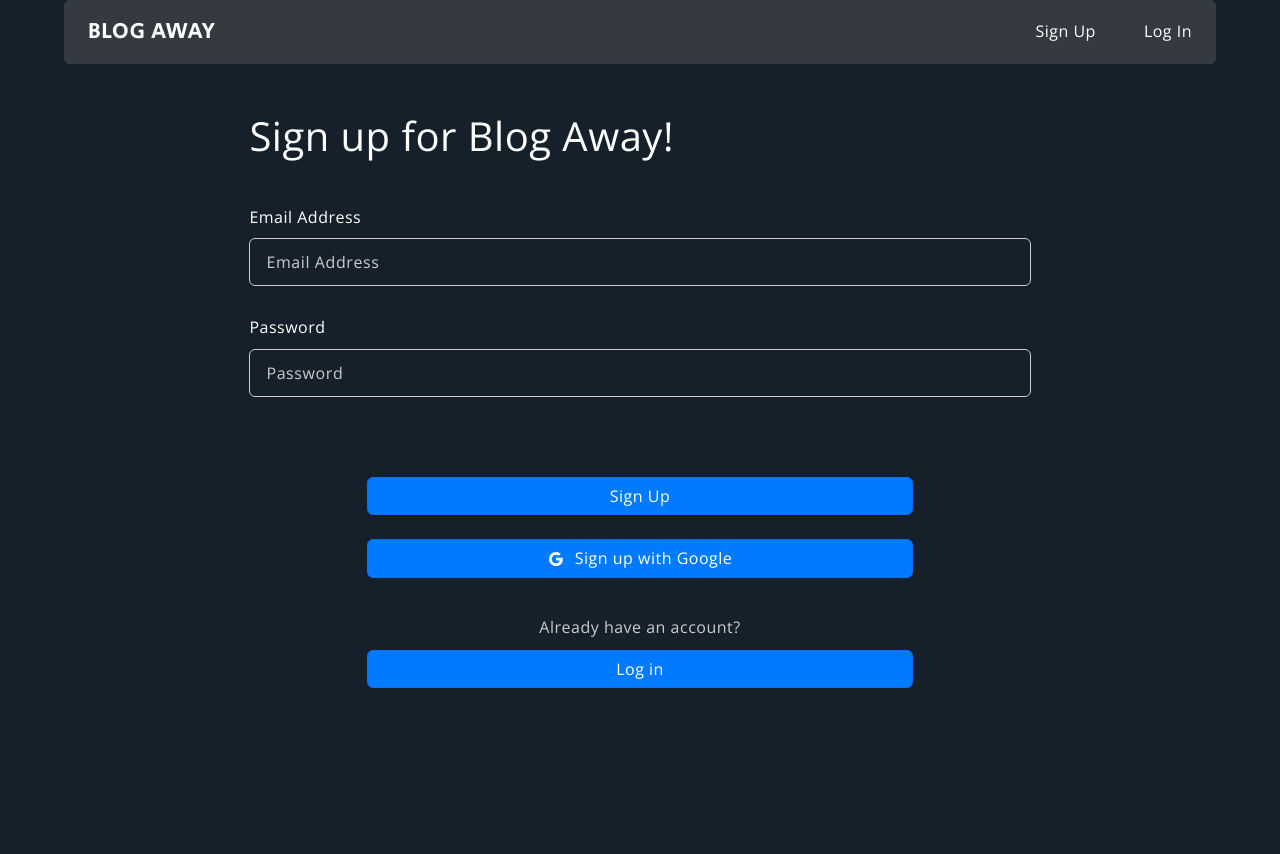
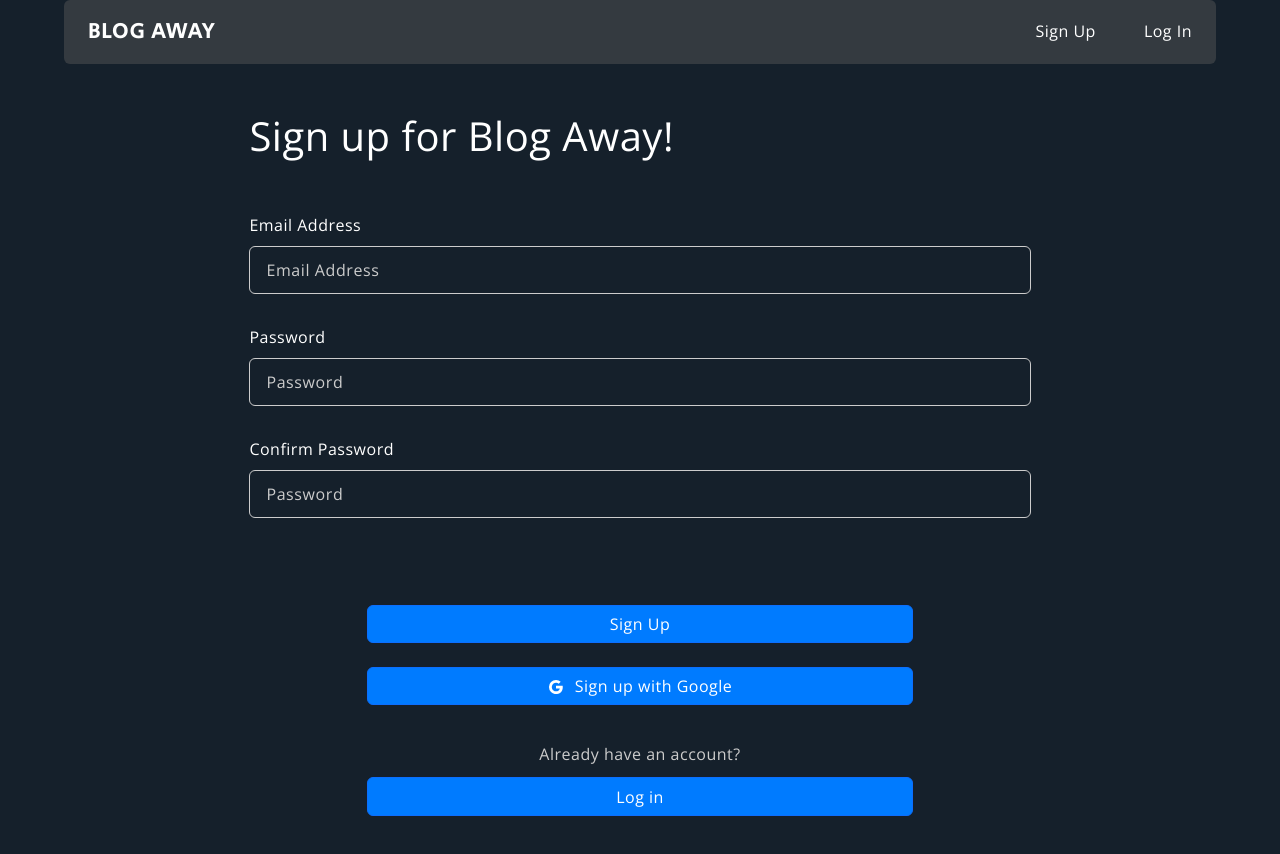
Before and after one commit to shiragin/blog-away, a React (Create React App) app: page /login in a window 1280 px wide. Both pictures are taken after a click on the button "Sign up". Shown: the top 854 px of the page. Before the commit the page ends 800 px from the top, so only its background shows below. Built offline with nearby package versions, Linux system fonts and the light colour scheme; no server answers.

Commit message:
Add password confirm

```diff
--- a/src/Components/UserProfile/Login.css
+++ b/src/Components/UserProfile/Login.css
@@ -15,7 +15,7 @@
 
 .email-label,
 .password-label {
-  margin: 0 0 0.7rem;
+  margin: 0.5rem 0 0.7rem;
 }
 
 .email-input,
@@ -28,11 +28,11 @@
   background-color: var(--dark);
   color: var(--white);
   letter-spacing: 0.6px;
-  margin-bottom: 2rem;
+  margin-bottom: 1.6rem;
 }
 
-.password-input {
-  margin-bottom: 0.5rem;
+.password-input.last {
+  margin-bottom: 0.6rem;
 }
 
 .email-input:focus,
@@ -64,7 +64,7 @@ input:-webkit-autofill:active {
 
 .error-wrap {
   min-height: 4rem;
-  margin-bottom: 0.5rem;
+  margin-bottom: 0.8rem;
 }
 
 .error-msg {
--- a/src/Components/UserProfile/LoginForm.js
+++ b/src/Components/UserProfile/LoginForm.js
@@ -6,10 +6,12 @@ import './Login.css';
 function LoginForm({
   email,
   password,
+  passwordConfirm,
   setErrMsg,
   errMsg,
   setEmail,
   setPassword,
+  setPasswordConfirm,
   onSignup,
   onLogin,
   onGoogle,
@@ -38,7 +40,6 @@ function LoginForm({
             placeholder="Email Address"
           />
         </Form.Group>
-
         <Form.Group className="">
           <Form.Label className="password-label">Password</Form.Label>
           <Form.Control
@@ -54,7 +55,23 @@ function LoginForm({
             placeholder="Password"
           />
         </Form.Group>
-
+        {logType === 'signup' && (
+          <Form.Group className="">
+            <Form.Label className="password-label">Confirm Password</Form.Label>
+            <Form.Control
+              className="password-input last"
+              type="password"
+              label="Confirm password"
+              value={passwordConfirm}
+              onChange={(e) => {
+                setPasswordConfirm(e.target.value);
+                setErrMsg('');
+              }}
+              required
+              placeholder="Password"
+            />
+          </Form.Group>
+        )}
         <div className="login-links d-flex flex-column align-items-center">
           <div className="error-wrap">
             {errMsg && (
--- a/src/pages/Home.js
+++ b/src/pages/Home.js
@@ -49,7 +49,7 @@ function Home() {
         )
       : query(tweetsRef, orderBy('date', 'desc'), limit(10));
     if (!data.empty) {
-      onSnapshot(data, (snapshot) => {
+      const unsubscribe = onSnapshot(data, (snapshot) => {
         const newTweets = snapshot.docs.map((doc) => ({
           ...doc.data(),
           id: doc.id,
@@ -57,6 +57,9 @@ function Home() {
         setTweets(newTweets);
         setLastVisible(snapshot.docs[snapshot.docs.length - 1]);
         setIsLoading(false);
+        return () => {
+          unsubscribe();
+        };
       });
     }
   }
@@ -64,9 +67,6 @@ function Home() {
   useEffect(() => {
     setIsLoading(true);
     fetchData();
-    return () => {
-      // unsubscribe();
-    };
   }, []);
 
   useEffect(() => {
--- a/src/pages/Login.js
+++ b/src/pages/Login.js
@@ -18,6 +18,7 @@ function Login() {
 
   const [email, setEmail] = useState('');
   const [password, setPassword] = useState('');
+  const [passwordConfirm, setPasswordConfirm] = useState('');
   const [errMsg, setErrMsg] = useState('');
   const [logType, setLogType] = useState('login');
   const { userName } = useUserContext();
@@ -49,6 +50,10 @@ function Login() {
 
   async function signupHandler(e) {
     e.preventDefault();
+    if (password !== passwordConfirm) {
+      setErrMsg(`Passwords don't match!`);
+      return;
+    }
     await createUserWithEmailAndPassword(auth, email, password)
       .then((user) => {
         const { email, uid } = user.user;
@@ -90,6 +95,8 @@ function Login() {
         setEmail={setEmail}
         password={password}
         setPassword={setPassword}
+        passwordConfirm={passwordConfirm}
+        setPasswordConfirm={setPasswordConfirm}
         setErrMsg={setErrMsg}
         errMsg={errMsg}
         onLogin={loginHandler}
```
